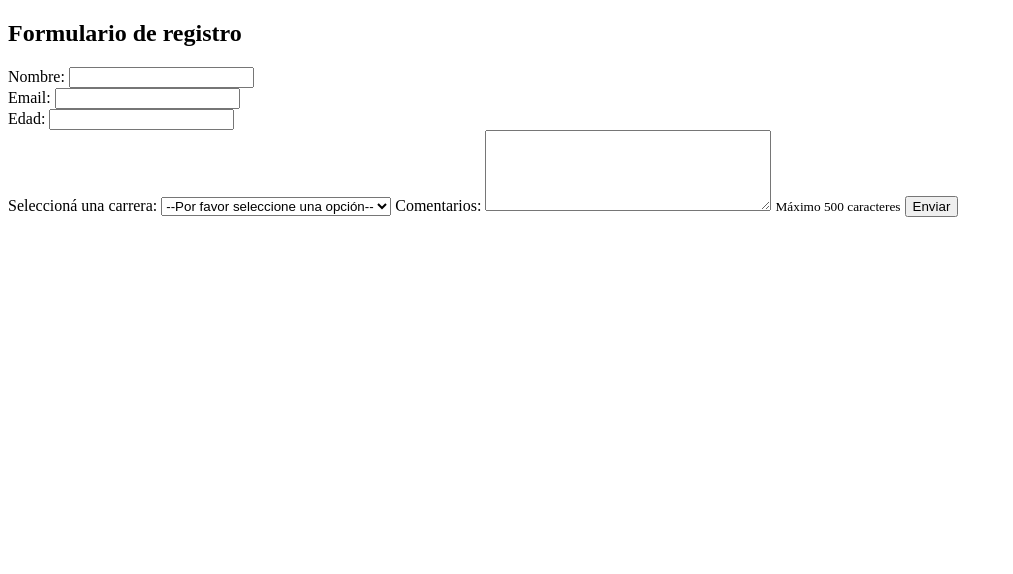
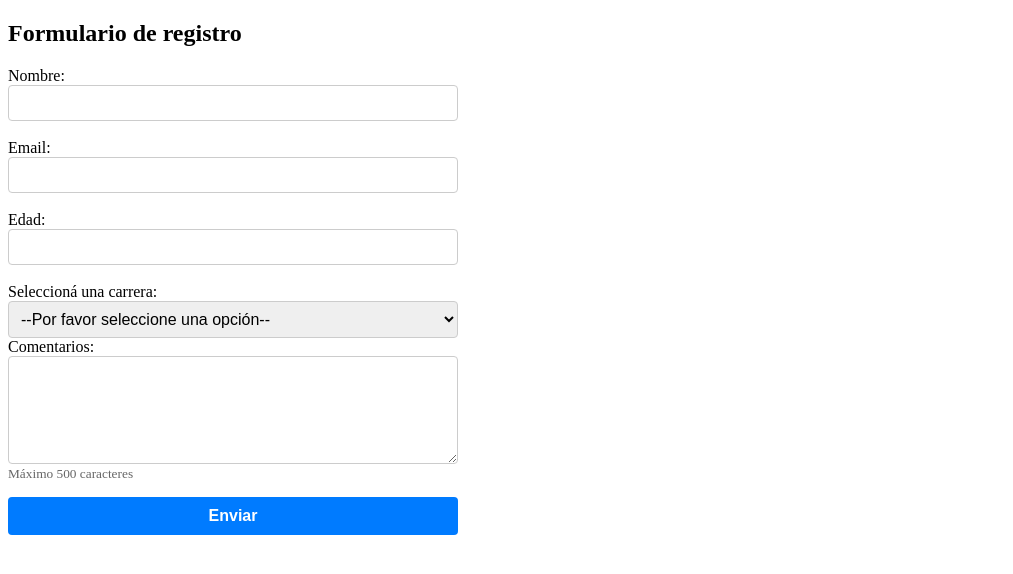
Before and after one commit to matias-ac/tp-desarrollo-nube-flask-jinja2, a Flask app: page / in a window 1280 px wide. Shown: the top 574 px of the page, without its empty margins (0-1013 px from the left). Run offline with Flask 3, Linux system fonts and the light colour scheme.

Commit message:
wip: agrega estilos basicos

```diff
--- a/static/css/styles.css
+++ b/static/css/styles.css
@@ -1,3 +1,47 @@
 .error {
   color: red;
+  display: block;
+  margin-top: 2px;
+  font-size: 0.85rem;
 }
+
+form {
+  max-width: 450px;
+  margin: 20px 0;
+}
+
+label, input, select, textarea, button, small {
+  display: block;
+  width: 100%;
+  box-sizing: border-box;
+}
+
+input, select, textarea {
+  font-family: sans-serif;
+  padding: 8px;
+  border: 1px solid #ccc;
+  border-radius: 4px;
+  font-size: 1rem;
+}
+
+small {
+  color: #666;
+  margin-top: 2px;
+  margin-bottom: 8px;
+}
+
+button {
+  margin-top: 15px;
+  padding: 10px;
+  background-color: #007bff;
+  color: white;
+  border: none;
+  border-radius: 4px;
+  font-size: 1rem;
+  cursor: pointer;
+  font-weight: bold;
+}
+
+button:hover {
+  background-color: #0056b3
+}
```
